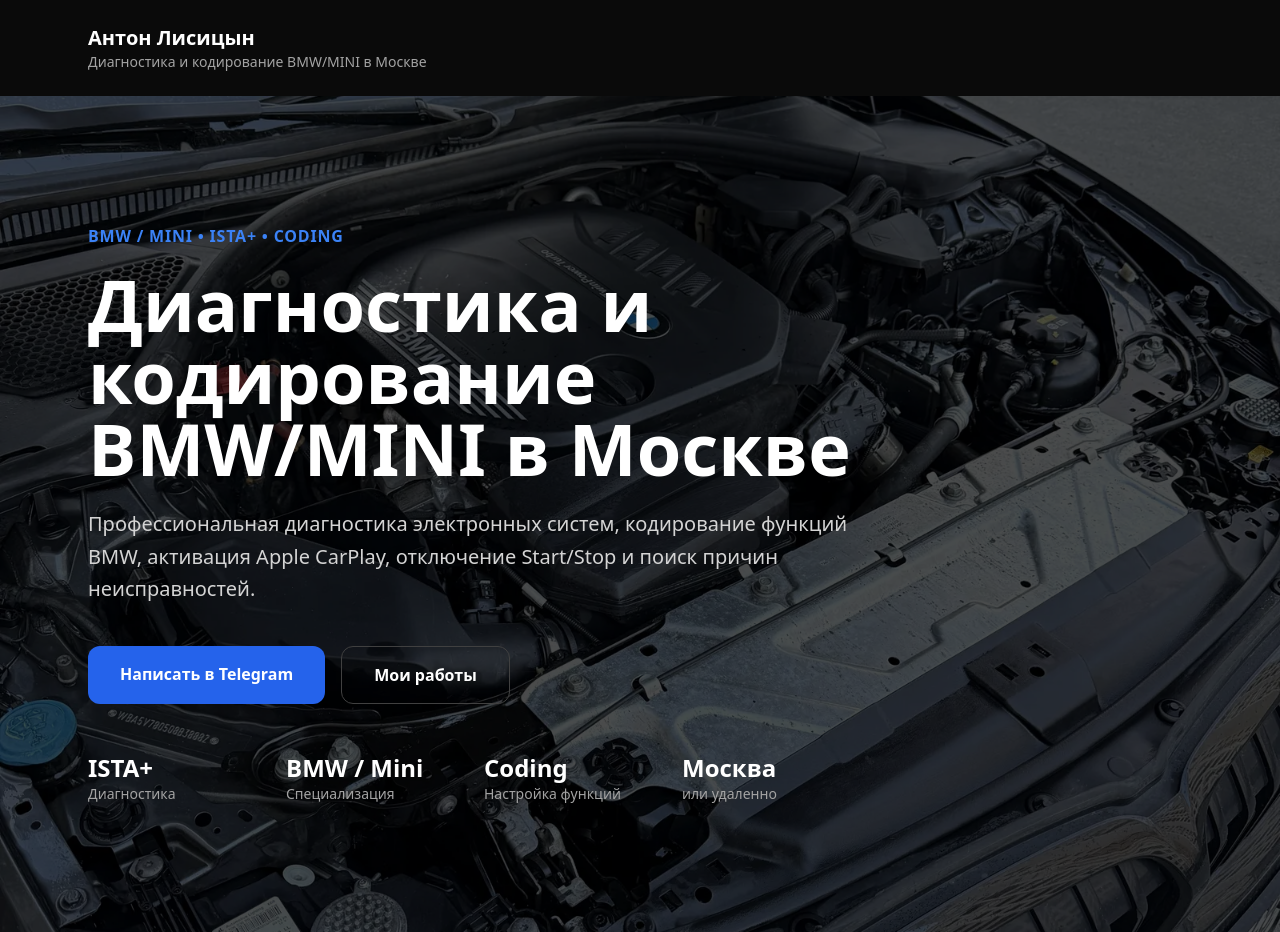
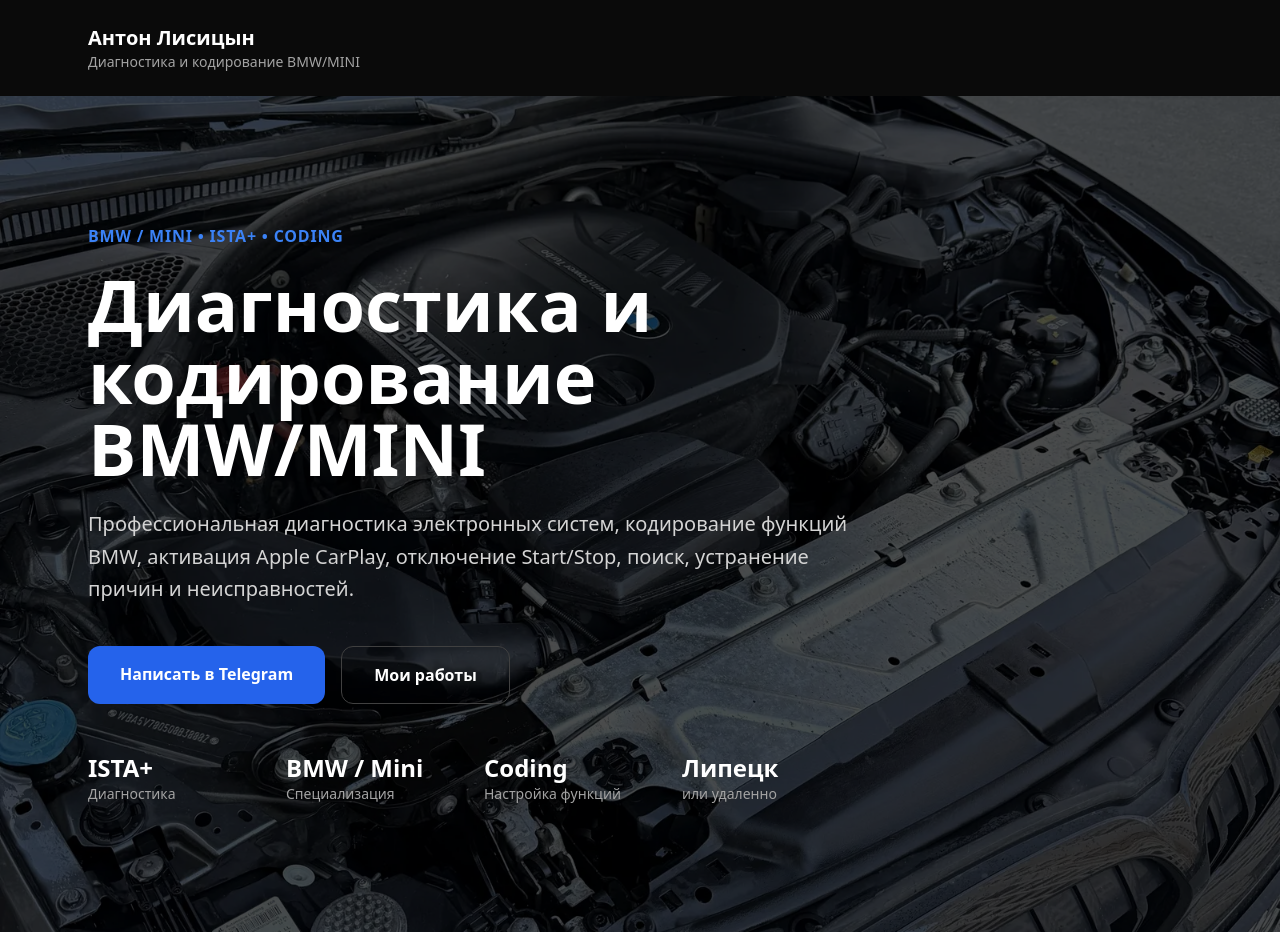
Before and after one commit to blackfoxik/bmw-mini-diagnostics, a plain HTML site: page index.html in a window 1280 px wide. Shown: the top 932 px of the page. Drawn offline with nearby package versions, Linux system fonts and the light colour scheme.

Commit message:
delete moscow cites

```diff
--- a/index.html
+++ b/index.html
@@ -9,12 +9,12 @@
 
 
     <title>
-        Антон Лисицын — диагностика и кодирование BMW/MINI в Москве
+        Антон Лисицын — электро диагностика и кодирование BMW/MINI
     </title>
 
 
     <meta name="description"
-    content="Диагностика BMW и MINI в Москве. ISTA+, кодирование функций, Apple CarPlay, отключение Start/Stop, анализ электронных систем автомобиля.">
+    content="Диагностика BMW и MINI. ISTA+, кодирование функций, Apple CarPlay, отключение Start/Stop, анализ электронных систем автомобиля.">
 
 
     <!-- Open Graph для Telegram / соцсетей -->
@@ -67,7 +67,7 @@
 
 
         <div class="text-sm text-neutral-400">
-            Диагностика и кодирование BMW/MINI в Москве
+            Диагностика и кодирование BMW/MINI
         </div>
 
     </div>
@@ -117,7 +117,7 @@
 
             <h1 class="text-5xl md:text-7xl font-bold leading-tight">
 
-                Диагностика и кодирование BMW/MINI в Москве
+                Диагностика и кодирование BMW/MINI
 
             </h1>
 
@@ -128,7 +128,7 @@
 
                 Профессиональная диагностика электронных систем,
                 кодирование функций BMW, активация Apple CarPlay,
-                отключение Start/Stop и поиск причин неисправностей.
+                отключение Start/Stop, поиск, устранение причин и неисправностей.
 
 
             </p>
@@ -207,7 +207,7 @@
                 <div>
 
                     <div class="text-2xl font-bold">
-                        Москва
+                        Липецк
                     </div>
 
                     <div class="text-sm text-neutral-400">
@@ -1000,7 +1000,7 @@ class="rounded-2xl">
 
 <h2 class="text-2xl font-bold text-white mb-4">
 
-Диагностика BMW и MINI в Москве
+Диагностика BMW и MINI
 
 </h2>
 
@@ -1009,7 +1009,7 @@ class="rounded-2xl">
 
 Выполняется диагностика автомобилей BMW и MINI
 с использованием профессионального программного обеспечения ISTA+.
-Помощь владельцам BMW в Москве:
+Помощь владельцам BMW:
 поиск неисправностей, кодирование функций,
 настройка электронных систем и консультации.
 
@@ -1070,7 +1070,7 @@ class="inline-block mt-8 bg-blue-600 hover:bg-blue-500 transition px-10 py-5 rou
 
 <p class="mt-2 text-sm">
 
-Диагностика и кодирование BMW/MINI в Москве
+Диагностика и кодирование BMW/MINI
 
 </p>
 
```
